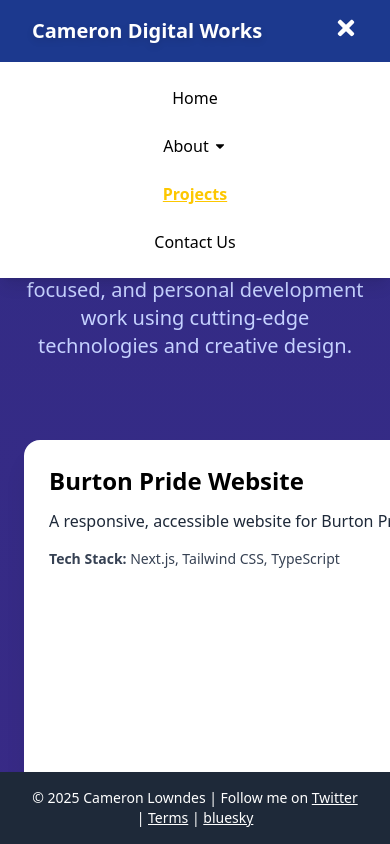
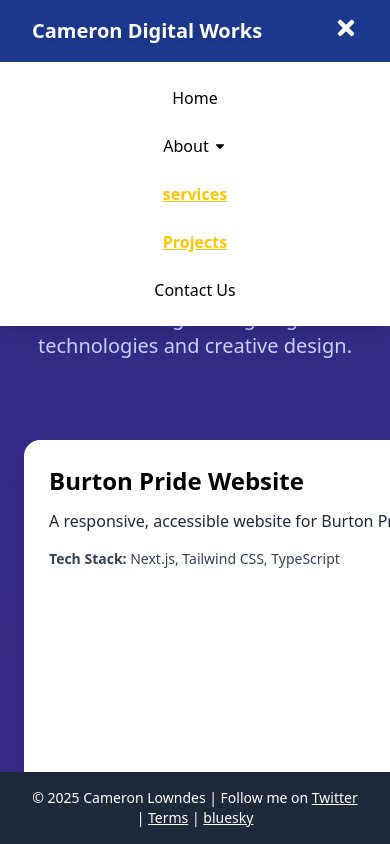
Before and after one commit to cameronlowndes/Cameron-s-Digital-Portfolio-2025, a Next.js app: page /projects in a window 390 px wide. Both pictures are taken after a click on the button "Toggle menu". Built offline with nearby package versions, Linux system fonts and the light colour scheme.

Commit message:
add navbar for moblie

```diff
--- a/app/components/Negation/Navbar.tsx
+++ b/app/components/Negation/Navbar.tsx
@@ -42,11 +42,10 @@ export default function Navbar() {
         <div ref={aboutRef} className="relative">
           <button
             onClick={toggleAbout}
-            className={`flex items-center gap-1 ${
-              pathname.startsWith("/about") || pathname.startsWith("/OurCoreValues")
+            className={`flex items-center gap-1 ${pathname.startsWith("/about") || pathname.startsWith("/OurCoreValues")
                 ? activeClass
                 : "hover:underline"
-            }`}
+              }`}
           >
             About <FaCaretDown className="text-sm" />
           </button>
@@ -103,11 +102,10 @@ export default function Navbar() {
             <div ref={aboutRef} className="relative">
               <button
                 onClick={toggleAbout}
-                className={`py-2 flex items-center gap-1 ${
-                  pathname.startsWith("/about") || pathname.startsWith("/OurCoreValues")
+                className={`py-2 flex items-center gap-1 ${pathname.startsWith("/about") || pathname.startsWith("/OurCoreValues")
                     ? activeClass
                     : "hover:underline"
-                }`}
+                  }`}
               >
                 About <FaCaretDown className="text-sm" />
               </button>
@@ -126,7 +124,13 @@ export default function Navbar() {
                 </div>
               )}
             </div>
-
+            <Link
+              href="/services"
+              className={`py-2 ${isActive("/projects") ? activeClass : "hover:underline"}`}
+              onClick={() => setIsMenuOpen(false)}
+            >
+              services
+            </Link>
             <Link
               href="/projects"
               className={`py-2 ${isActive("/projects") ? activeClass : "hover:underline"}`}
```
